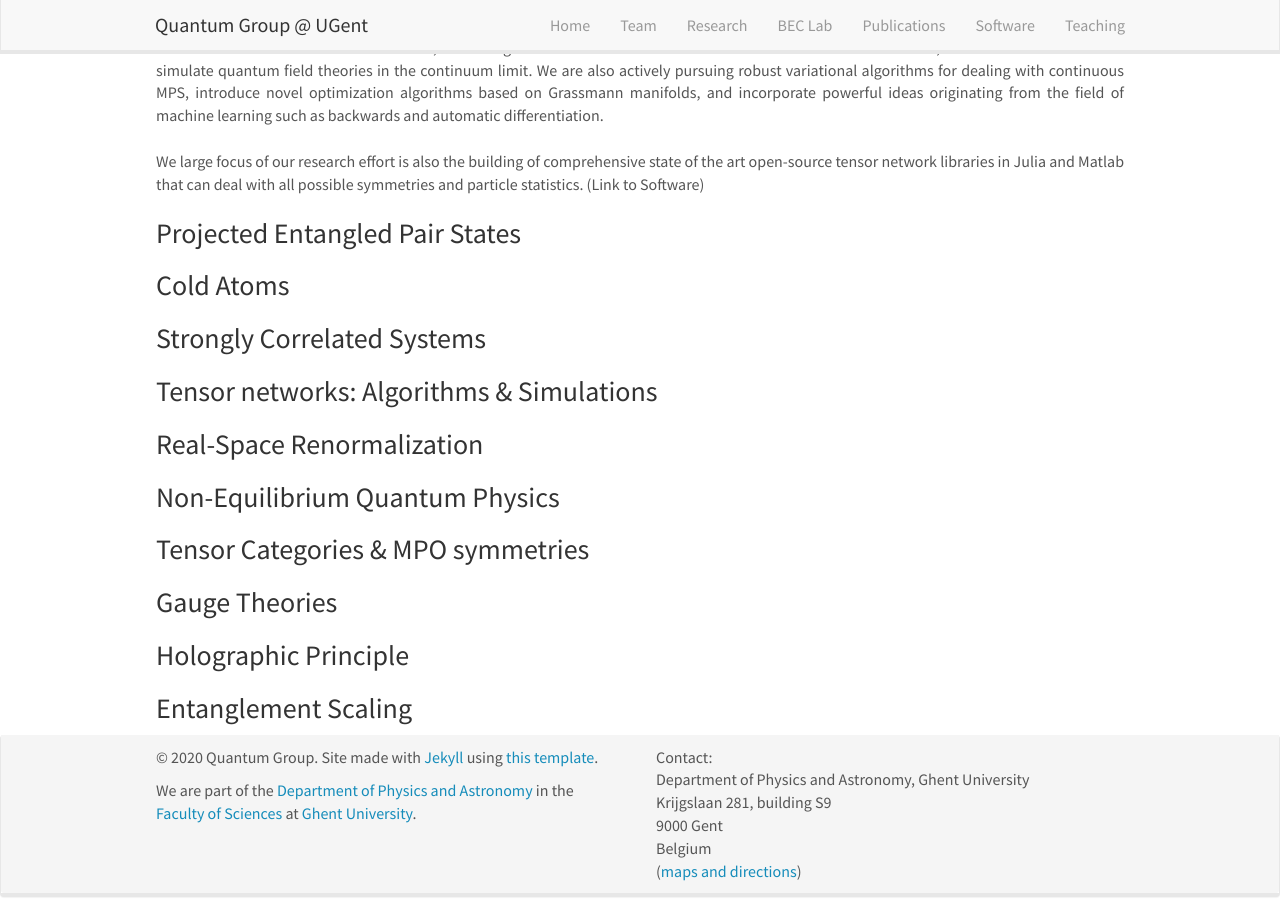
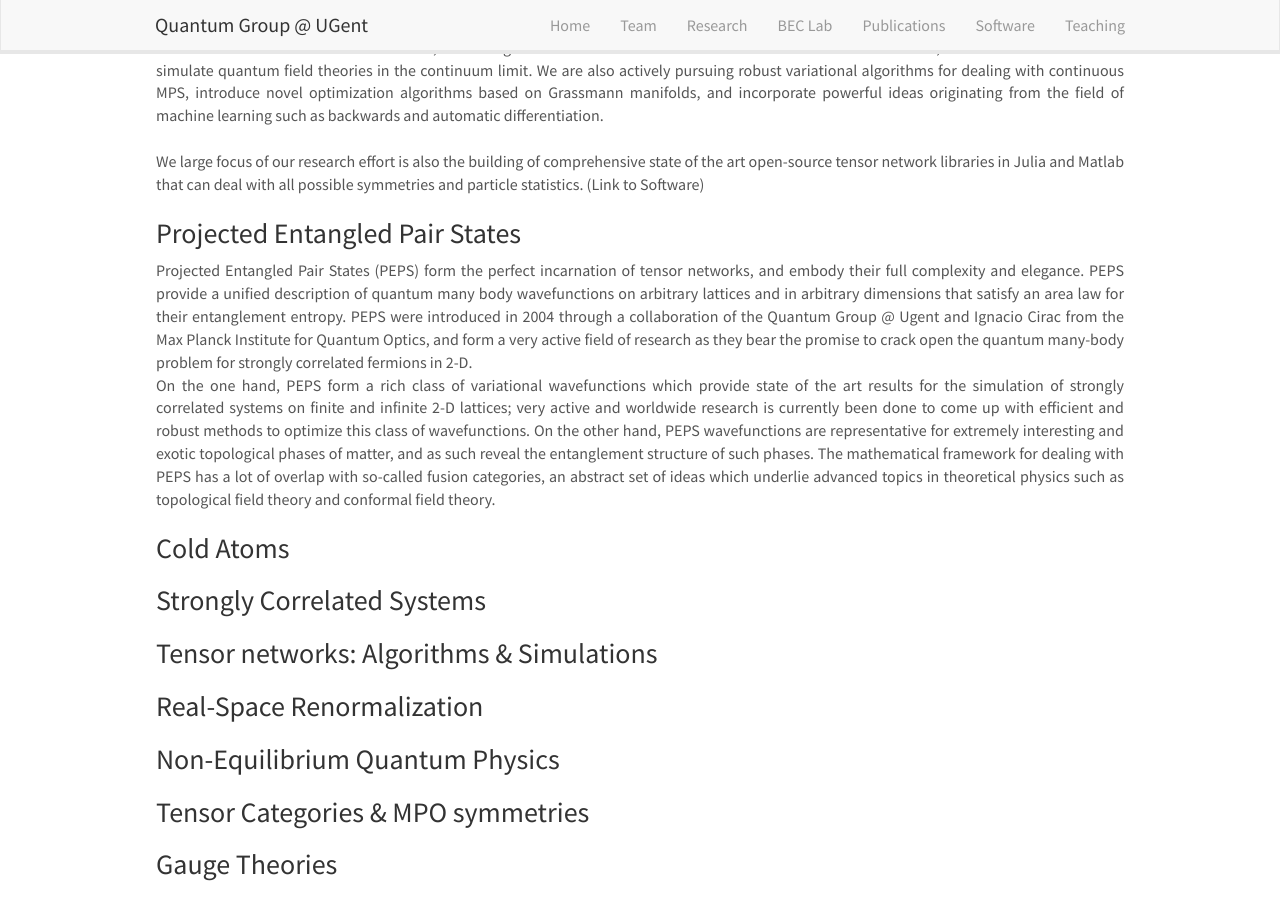
Before and after one commit to quantumghent/quantumghent.github.io, a Jekyll site: the page built from _pages/research.md, in a window 1280 px wide and 900 px high, scrolled down 6133 px. Built offline with Jekyll 4.4.1, drawn with Linux system fonts in a browser that asks for light colours; nearby versions of some CDN libraries.

Commit message:
Update research.md

```diff
--- a/_pages/research.md
+++ b/_pages/research.md
@@ -215,7 +215,16 @@ From the computational point of view, we are actively developing MPS algorithms
 We large focus of our research effort is also the building of comprehensive state of the art open-source tensor network libraries in Julia and Matlab that can deal with all possible symmetries and particle statistics. (Link to Software)
 </p>
 
+
 ### Projected Entangled Pair States
+
+<p style="text-align:justify">
+
+Projected Entangled Pair States (PEPS) form the perfect incarnation of tensor networks, and embody their full complexity and elegance. PEPS provide a unified description of quantum many body wavefunctions on arbitrary lattices and in arbitrary dimensions that satisfy an area law for their entanglement entropy. PEPS were introduced in 2004 through a collaboration of the Quantum Group @ Ugent and Ignacio Cirac from the Max Planck Institute for Quantum Optics, and form a very active field of research as they bear the promise to crack open the quantum many-body problem for strongly correlated fermions in 2-D.<br>
+On the one hand, PEPS form a rich class of variational wavefunctions which provide state of the art results for the simulation of strongly correlated systems on finite and infinite  2-D lattices; very active and worldwide research is currently been done to come up with efficient and robust methods to optimize this class of wavefunctions. On the other hand, PEPS wavefunctions are representative for extremely interesting and exotic topological phases of matter, and as such reveal the entanglement structure of such phases. The mathematical framework for dealing with PEPS has a lot of overlap with so-called fusion categories, an abstract set of ideas which underlie advanced topics in theoretical physics such as topological field theory and conformal field theory.<br>
+
+</p>
+
 
 ### Cold Atoms
 
```
